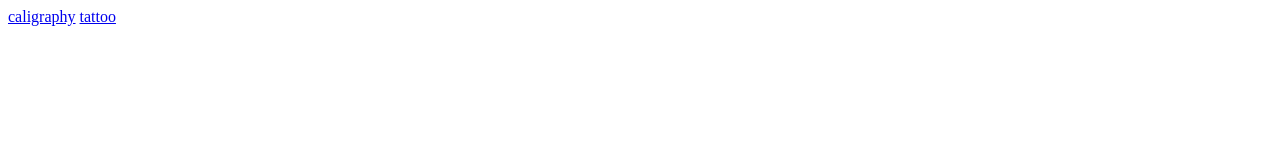
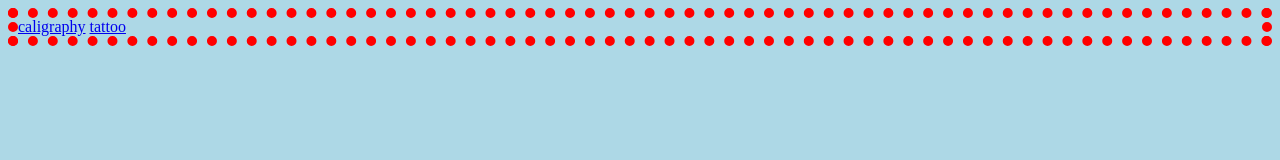
Before and after one commit to lneoa/candy, a plain HTML site: page cloud-archive/intention.html in a window 1280 px wide. Drawn offline with Linux system fonts and the light colour scheme.

Commit message:
changed background color of index and intention

```diff
--- a/cloud-archive/intention.html
+++ b/cloud-archive/intention.html
@@ -4,6 +4,7 @@
     <meta charset="utf-8">
     <meta name="viewport" content="width=device-width, initial-scale=1">
     <title></title>
+    <link rel="stylesheet" type="text/css" href="style.css">
   </head>
   <body>
     <a href="caligraphy.html">caligraphy</a>
--- /dev/null
+++ b/cloud-archive/style.css
@@ -0,0 +1,8 @@
+body {
+background-color: lightblue;
+border: 10px dotted red;
+
+
+
+
+}
```
Also changed, not shown: cloud-archive/index.html (+2 -0 lines).
